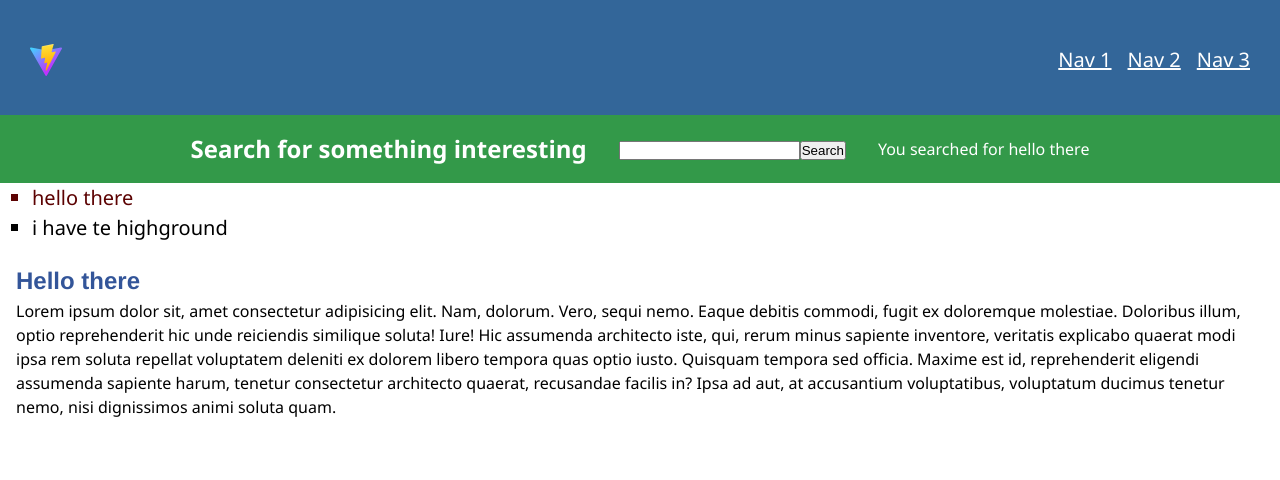
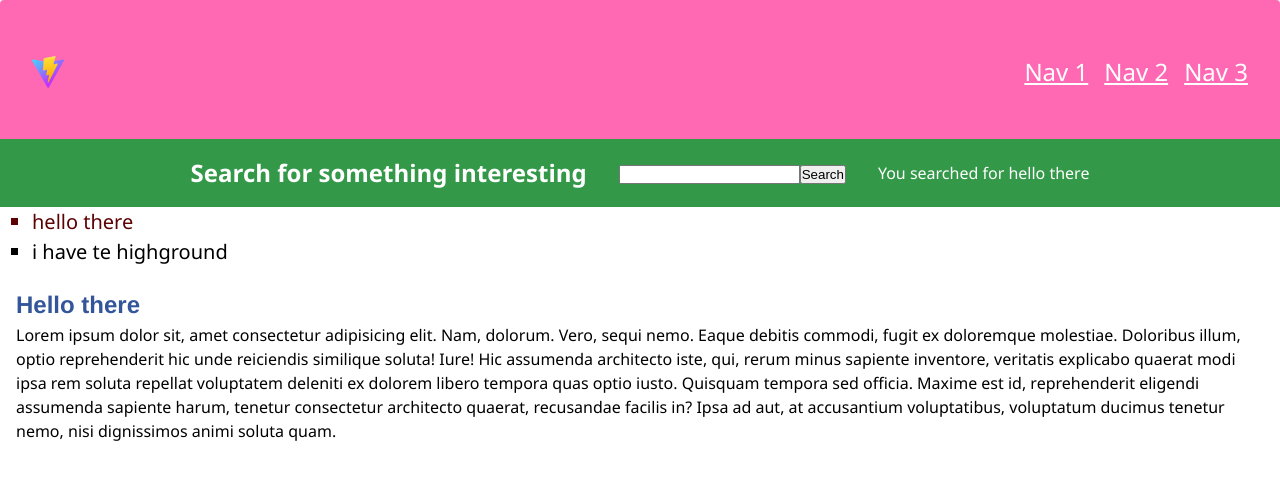
Before and after one commit to bo7owers/react-vite, a React (Vite) app: page / in a window 1280 px wide. Shown: the top 480 px of the page. Built offline with nearby package versions, Linux system fonts and the light colour scheme.

Commit message:
Configure emotion properly

```diff
--- a/package.json
+++ b/package.json
@@ -14,6 +14,7 @@
     "react-dom": "^18.2.0"
   },
   "devDependencies": {
+    "@emotion/babel-plugin": "^11.10.2",
     "@types/react": "^18.0.17",
     "@types/react-dom": "^18.0.6",
     "@vitejs/plugin-react": "^2.0.1",
--- a/src/components/Nav/Nav.jsx
+++ b/src/components/Nav/Nav.jsx
@@ -1,24 +1,36 @@
-import "./Nav.css";
-
+import './Nav.css'
+import { css } from '@emotion/react'
+const color = ' #369'
 function Nav() {
     return (
         <>
-      <div className="main-nav">
-        <img src="./vite.svg" alt="" className="logo" />
+            <div
+                className='main-nav'
+                css={css`
+                    padding: 32px;
+                    background-color: hotpink;
+                    font-size: 24px;
+                    border-radius: 4px;
+                    &:hover {
+                        color: ${color};
+                    }
+                `}
+            >
+                <img src='./vite.svg' alt='' className='logo' />
                 <nav>
-          <ul className="nav-list">
-            <li className="nav-item">
-              <a className="nav-link" href="#">
+                    <ul className='nav-list'>
+                        <li className='nav-item'>
+                            <a className='nav-link' href='#'>
                                 Nav 1
                             </a>
                         </li>
-            <li className="nav-item">
-              <a className="nav-link" href="#">
+                        <li className='nav-item'>
+                            <a className='nav-link' href='#'>
                                 Nav 2
                             </a>
                         </li>
-            <li className="nav-item">
-              <a className="nav-link" href="#">
+                        <li className='nav-item'>
+                            <a className='nav-link' href='#'>
                                 Nav 3
                             </a>
                         </li>
@@ -26,7 +38,7 @@ function Nav() {
                 </nav>
             </div>
         </>
-  );
+    )
 }
 
-export default Nav;
+export default Nav
--- a/vite.config.js
+++ b/vite.config.js
@@ -3,5 +3,12 @@ import react from '@vitejs/plugin-react'
 
 // https://vitejs.dev/config/
 export default defineConfig({
-  plugins: [react()]
+    plugins: [
+        react({
+            jsxImportSource: '@emotion/react',
+            babel: {
+                plugins: ['@emotion/babel-plugin'],
+            },
+        }),
+    ],
 })
```
Also changed, not shown: 1 other file (tests, documents, lock files or other folders). Lines whose indentation alone changed are shown as unchanged.
